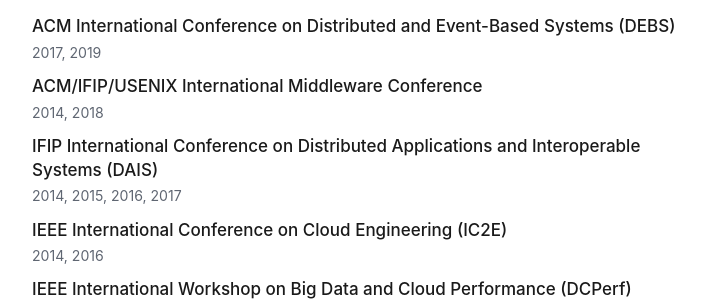
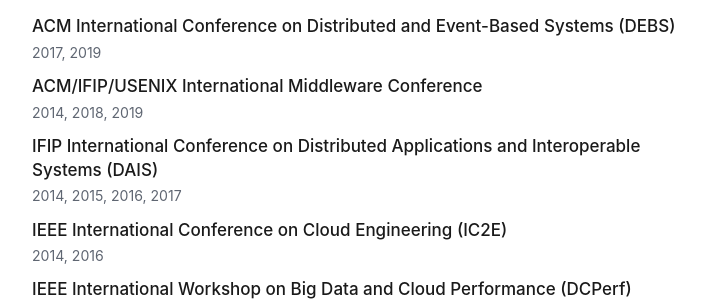
Before and after one commit to jayaramkr/jayaramkr.github.io, a Jekyll site: the page built from cv.md, in a window 1280 px wide and 900 px high, scrolled down 3428 px. Shown: the part 156-457 px from the top of the window, without its empty margins (280-985 px from the left). Built offline with Jekyll 4.4.1, drawn with Linux system fonts in a browser that asks for light colours.

Commit message:
Add Middleware 2019 to the program committee list
Co-Authored-By: Claude Opus 5 <noreply@anthropic.com>
Claude-Session: https://claude.ai/code/session_019k2C9vhF6RBKv6qRkTriyL

```diff
--- a/_data/service.yml
+++ b/_data/service.yml
@@ -90,7 +90,7 @@ program_committee:
   - venue: ACM International Conference on Distributed and Event-Based Systems (DEBS)
     years: "2017, 2019"
   - venue: ACM/IFIP/USENIX International Middleware Conference
-    years: "2014, 2018"
+    years: "2014, 2018, 2019"
   - venue: IFIP International Conference on Distributed Applications and Interoperable Systems (DAIS)
     years: "2014, 2015, 2016, 2017"
   - venue: IEEE International Conference on Cloud Engineering (IC2E)
```
